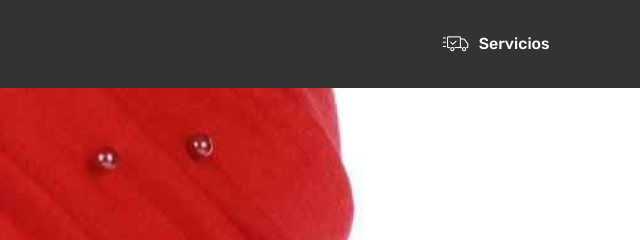
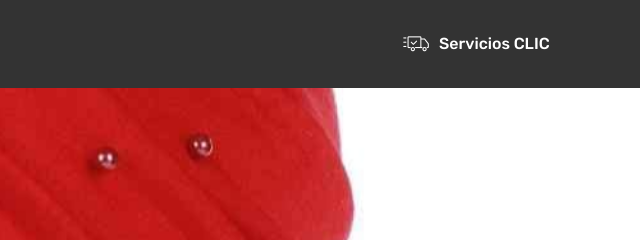
Before and after one commit to masaje/turbantes, a plain HTML site: page index.html in a window 1280 px wide. Shown: the top 240 px of the page, 640-1280 px from the left. Drawn offline with Linux system fonts and the light colour scheme; files whose address does not match are found by name.

Commit message:
Update index.html

```diff
--- a/index.html
+++ b/index.html
@@ -45,7 +45,7 @@
             <li class="nav-item"> <a class="nav-link link text-white display-4"
 
                 href="https://bit.ly/3suerosVitaminaC"><span class="mbri-delivery mbr-iconfont mbr-iconfont-btn"></span>
-                Servicios</a> </li>
+                Servicios CLIC</a> </li>
           </ul>
         </div>
       </nav>
```
